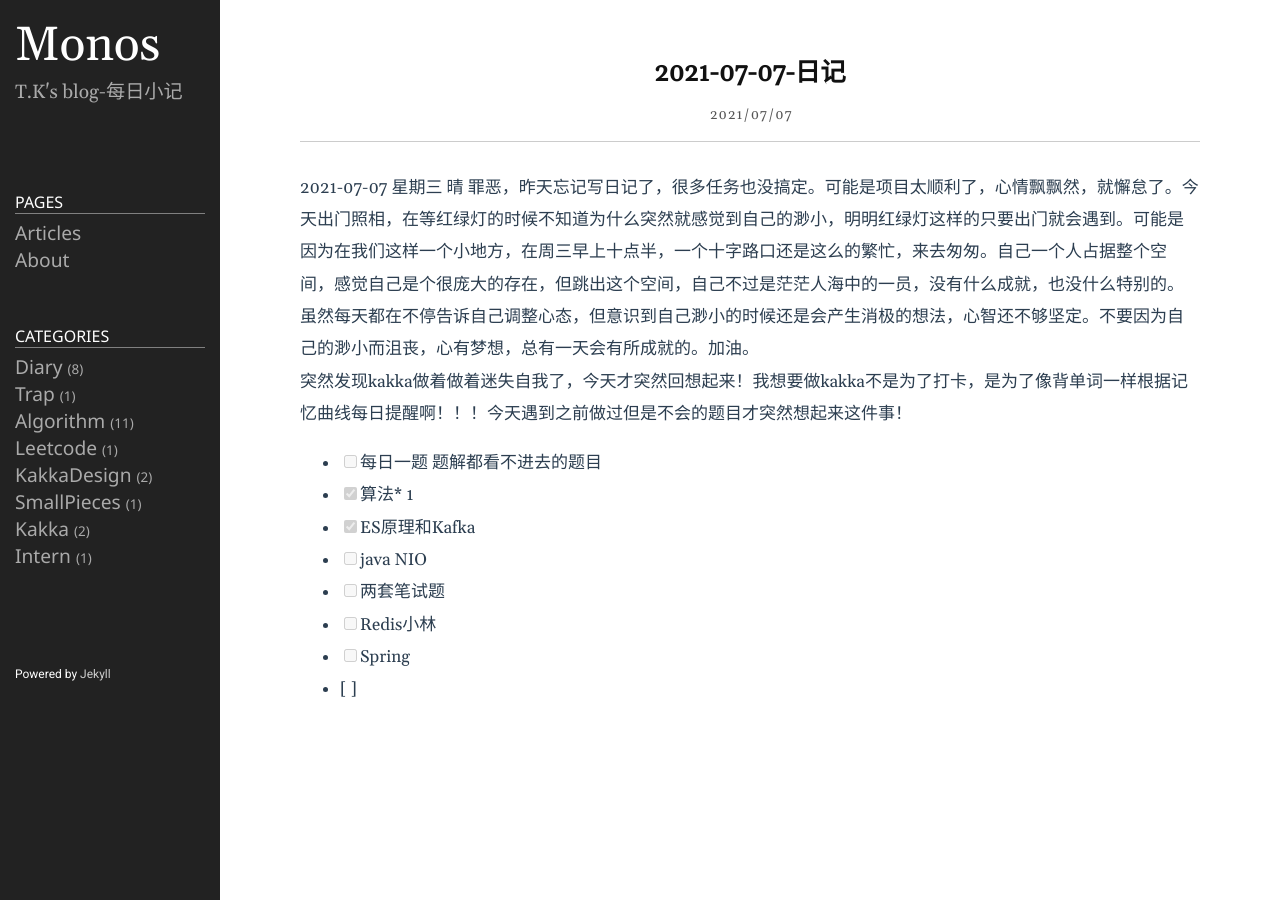
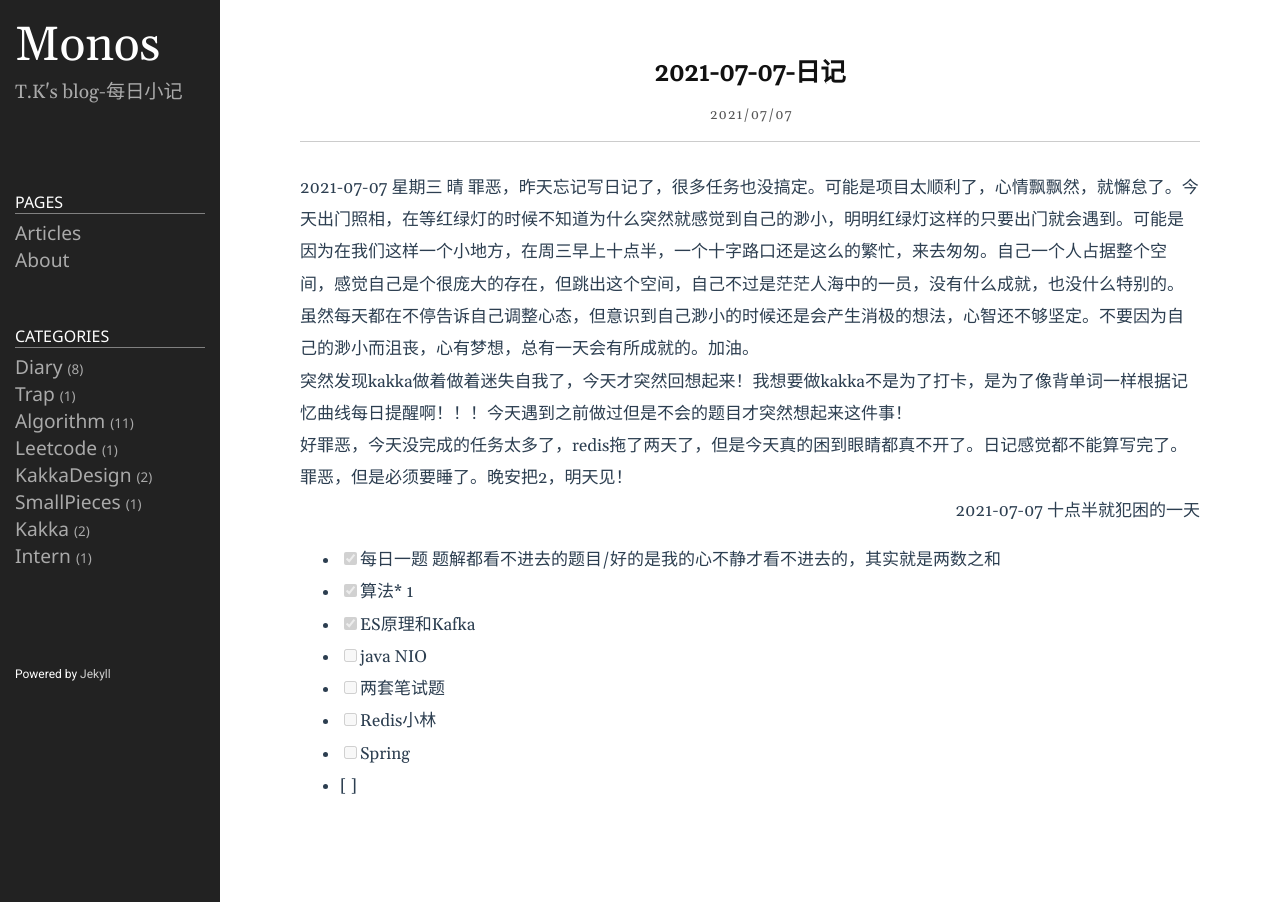
Before and after one commit to Taunk714/Taunk.github.io, a Jekyll site: the page built from _posts/2021-07-07-日记.md, in a window 1280 px wide. Built offline with Jekyll 4.4.1, drawn with Linux system fonts in a browser that asks for light colours.

Commit message:
修改文件: _posts/2021-07-07-日记.md

```diff
--- a/_posts/2021-07-07-日记.md
+++ b/_posts/2021-07-07-日记.md
@@ -12,7 +12,12 @@ preview: 1
 罪恶，昨天忘记写日记了，很多任务也没搞定。可能是项目太顺利了，心情飘飘然，就懈怠了。今天出门照相，在等红绿灯的时候不知道为什么突然就感觉到自己的渺小，明明红绿灯这样的只要出门就会遇到。可能是因为在我们这样一个小地方，在周三早上十点半，一个十字路口还是这么的繁忙，来去匆匆。自己一个人占据整个空间，感觉自己是个很庞大的存在，但跳出这个空间，自己不过是茫茫人海中的一员，没有什么成就，也没什么特别的。虽然每天都在不停告诉自己调整心态，但意识到自己渺小的时候还是会产生消极的想法，心智还不够坚定。不要因为自己的渺小而沮丧，心有梦想，总有一天会有所成就的。加油。
 
 突然发现kakka做着做着迷失自我了，今天才突然回想起来！我想要做kakka不是为了打卡，是为了像背单词一样根据记忆曲线每日提醒啊！！！今天遇到之前做过但是不会的题目才突然想起来这件事！
-- [ ] 每日一题 题解都看不进去的题目
+
+好罪恶，今天没完成的任务太多了，redis拖了两天了，但是今天真的困到眼睛都真不开了。日记感觉都不能算写完了。罪恶，但是必须要睡了。晚安把2，明天见！
+<p align="right">
+2021-07-07 十点半就犯困的一天
+</p>
+- [x] 每日一题 题解都看不进去的题目/好的是我的心不静才看不进去的，其实就是两数之和
 - [x] 算法* 1
 - [x] ES原理和Kafka
 - [ ] java NIO
```
